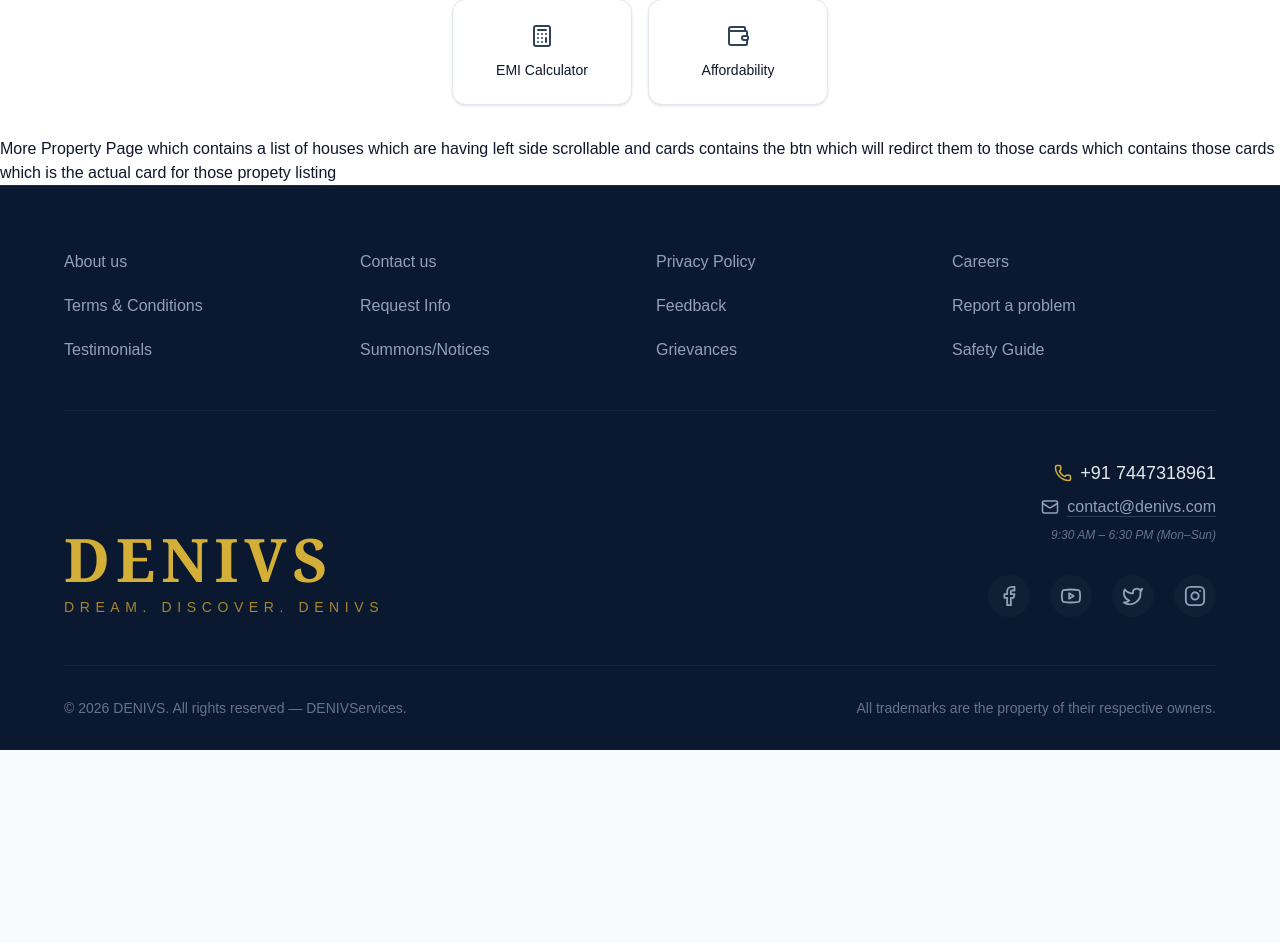
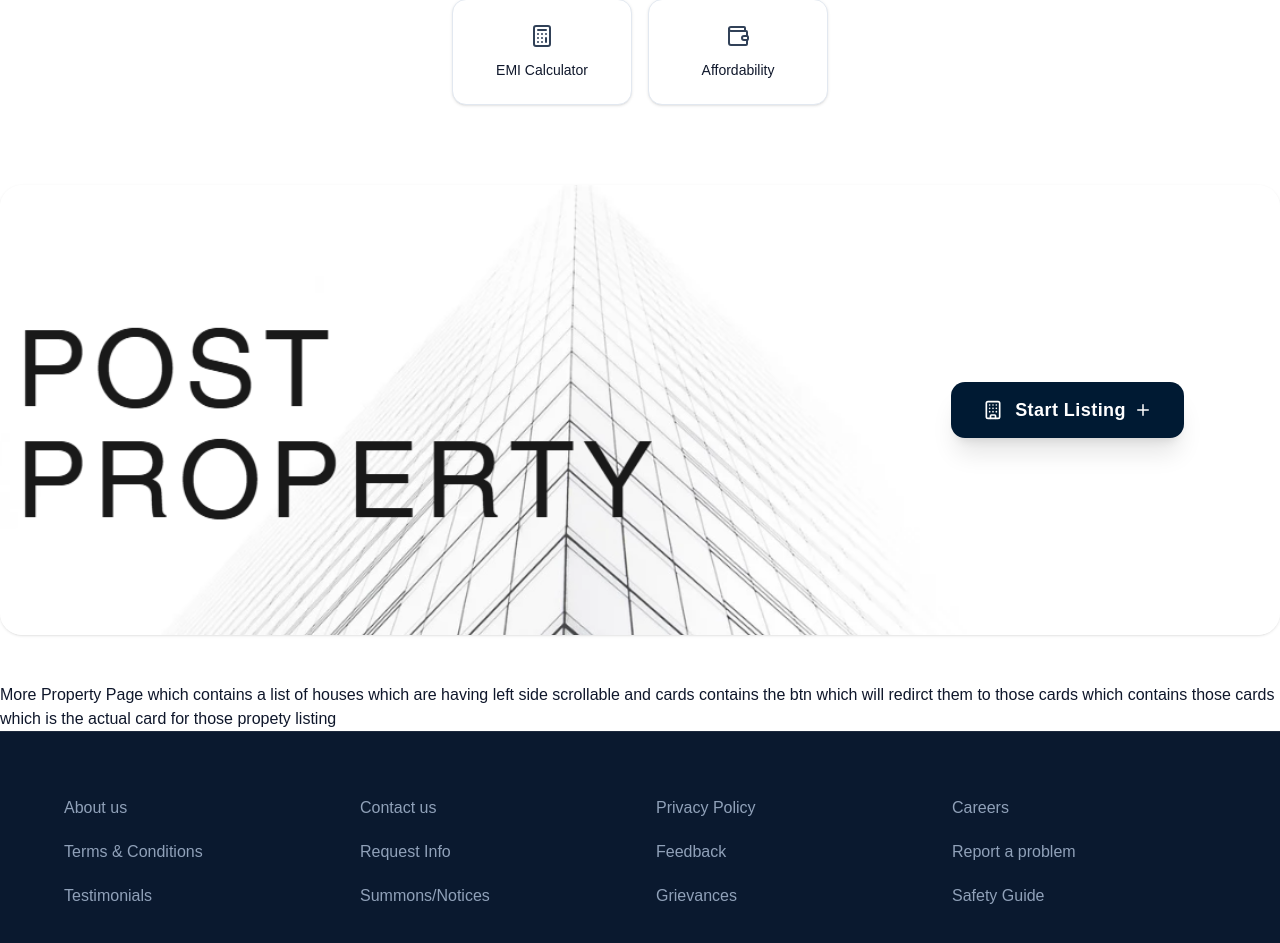
Before and after one commit to denivsofficial/DenivsFinal, a React (Vite) app: page / in a window 1280 px wide. Shown: the part 1344-2287 px from the top of the page. Before the commit the page ends 2094 px from the top, so only its background shows below. Built offline with nearby package versions, Linux system fonts and the light colour scheme.

Commit message:
Added postproperty  and added image in public folder

```diff
--- a/src/ComponentPages/PostProperty.jsx
+++ b/src/ComponentPages/PostProperty.jsx
@@ -1,11 +1,35 @@
-import React from 'react'
+import React from 'react';
+import { useNavigate } from 'react-router-dom';
+import { Building, Plus } from 'lucide-react';
 
-const PostProperty = () => {
+const PostPropertyBanner = () => {
+  const navigate = useNavigate();
+
   return (
-    <div>
+    <section className="relative w-full max-w-7xl mx-auto h-[400px] md:h-[450px] overflow-hidden bg-white rounded-3xl shadow-sm my-12">
 
-    </div>
-  )
-}
+      <img
+        src="/PostPropImg2.png"
+        alt="Modern skyscraper architecture perspective"
+        className="absolute inset-0 w-full h-full object-cover object-center z-0 opacity-90"
+      />
 
-export default PostProperty
+      {/* Overlay Container: Full coverage, centered vertically, pushed to the right */}
+      <div className="absolute inset-0 flex items-center justify-end p-8 md:p-16 lg:p-24 z-10">
+        <button
+          onClick={() => navigate('/post-property')}
+          className="inline-flex items-center justify-center gap-3 px-8 py-3.5 rounded-xl bg-[#001A33] text-white font-bold text-lg tracking-wide shadow-xl hover:bg-[#13304c] transition-all duration-300 transform hover:-translate-y-1 active:scale-95 group focus:ring-4 focus:ring-blue-900/40"
+        >
+          <Building size={20} className="group-hover:-translate-y-0.5 transition-transform" />
+          <span className="flex items-center gap-2">
+            Start Listing
+            <Plus size={18} />
+          </span>
+        </button>
+      </div>
+
+    </section>
+  );
+};
+
+export default PostPropertyBanner;
--- a/src/pages/Home.jsx
+++ b/src/pages/Home.jsx
@@ -2,6 +2,8 @@ import React from 'react';
 import ExploreCategories from '../ComponentPages/ExploreCategories';
 import Footer from '../ComponentPages/Footer';
 import Hero from '../ComponentPages/Hero';
+import PostPropertyBanner from '../ComponentPages/PostProperty';
+
 import FeaturedList from '@/ComponentPages/FeaturedList';
 import { Calculator } from 'lucide-react';
 import MoreProperty from '@/ComponentPages/MoreProperty';
@@ -18,6 +20,7 @@ const Home = () => {
           <FeaturedList/>
         </div>
         <Calculators/>
+        <PostPropertyBanner/>
         <MoreProperty/>
 
 
```
Also changed, not shown: public/PostPropImg.png (added), public/PostPropImg2.png (added).
